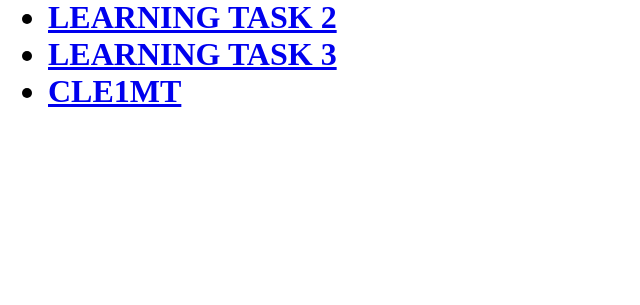
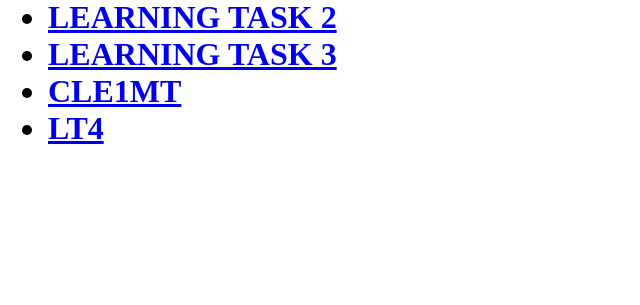
Before and after one commit to EricSudentAcc/learningtasks, a PHP site: page / in a window 1280 px wide. Shown: the part 128-433 px from the top of the page, without its empty margins (0-640 px from the left). Run offline with PHP 8.4, Linux system fonts and the light colour scheme.

Commit message:
Update index.php

```diff
--- a/index.php
+++ b/index.php
@@ -10,6 +10,7 @@
         <li><a href="/LT2/index.html">LEARNING TASK 2</a></li>
         <li><a href="/LT3/Deypalobos_LT3.html">LEARNING TASK 3</a></li>
         <li><a href="/CLE1MT/index.html">CLE1MT</a></li>
+        <li><a href="/LT4/index.html">LT4</a></li>
     </ul>
     </body>
 </html
```
